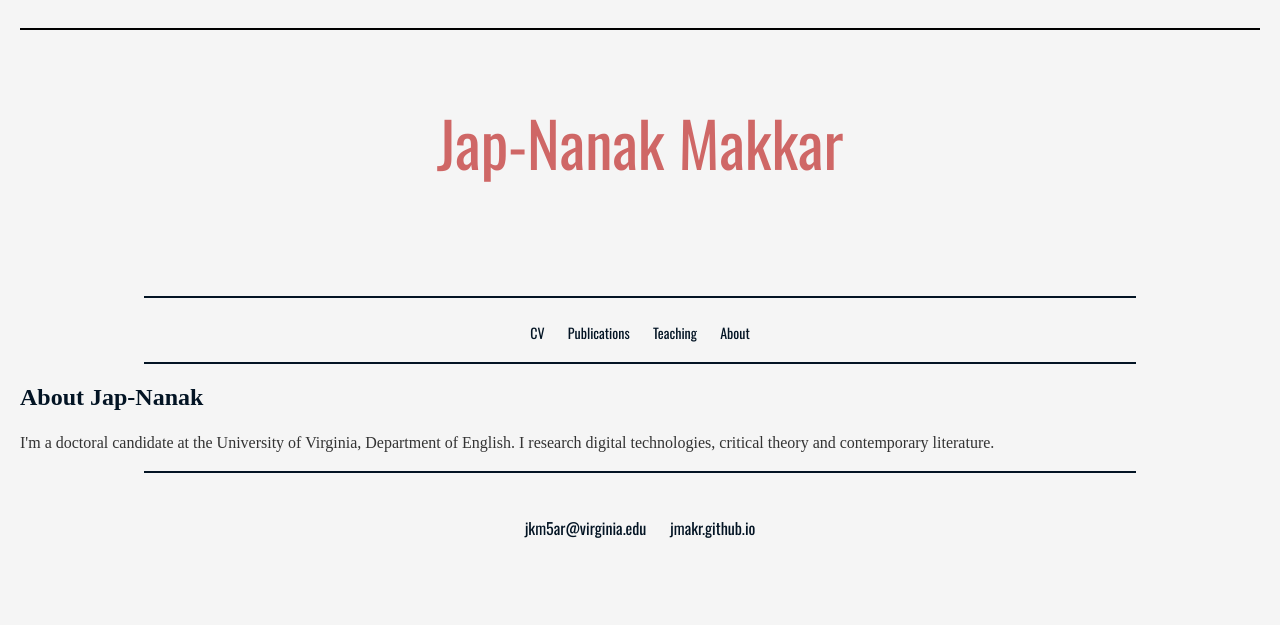
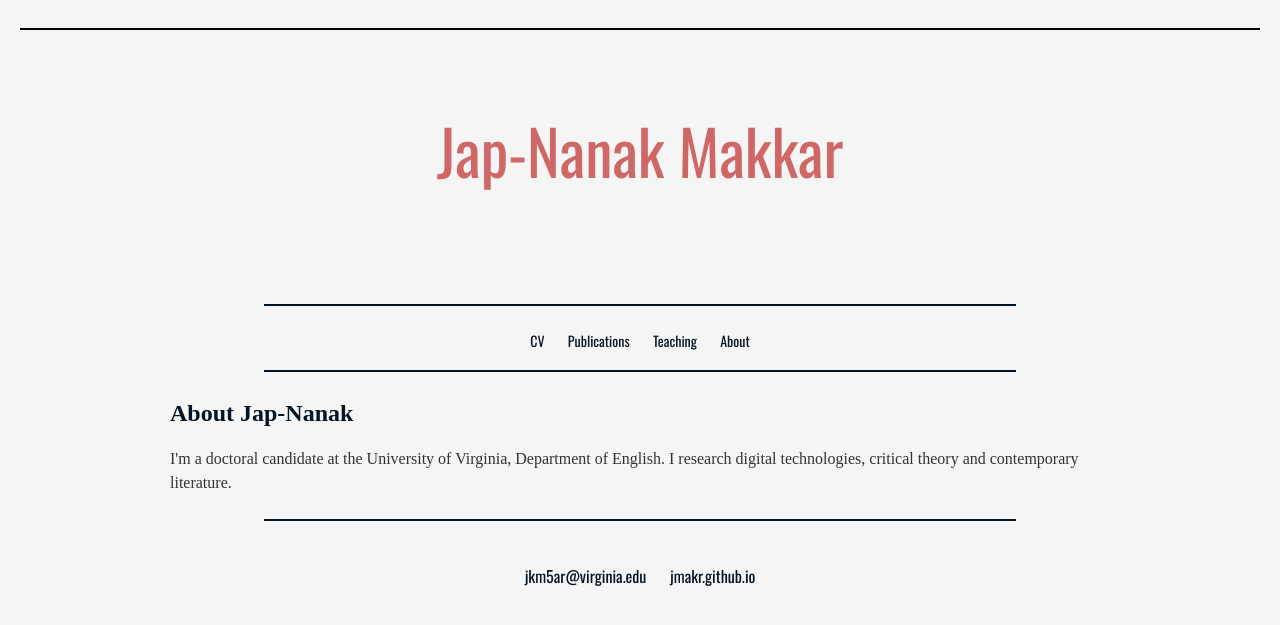
Before and after one commit to jmakr/jmakr.github.io, a Jekyll site: the page built from about/index.html, in a window 1280 px wide. Shown: the top 625 px of the page. Built offline with Jekyll 4.4.1, drawn with Linux system fonts in a browser that asks for light colours; some web fonts are replaced.

Commit message:
Update default.html

```diff
--- a/_layouts/default.html
+++ b/_layouts/default.html
@@ -13,7 +13,7 @@
 			<link href="https://fonts.googleapis.com/css?family=Quattrocento" rel="stylesheet">
 			<link href="https://fonts.googleapis.com/css?family=Rasa:400,500,600" rel="stylesheet">
 			<!-- link to 12col stylesheet -->
-			<link rel="stylesheet" type="text/css" href="css/960_12_col.css" />
+			<link rel="stylesheet" type="text/css" href="/css/960_12_col.css" />
 			<!-- link to main stylesheet -->
 			<link rel="stylesheet" type="text/css" href="/css/main.css">
 
```
